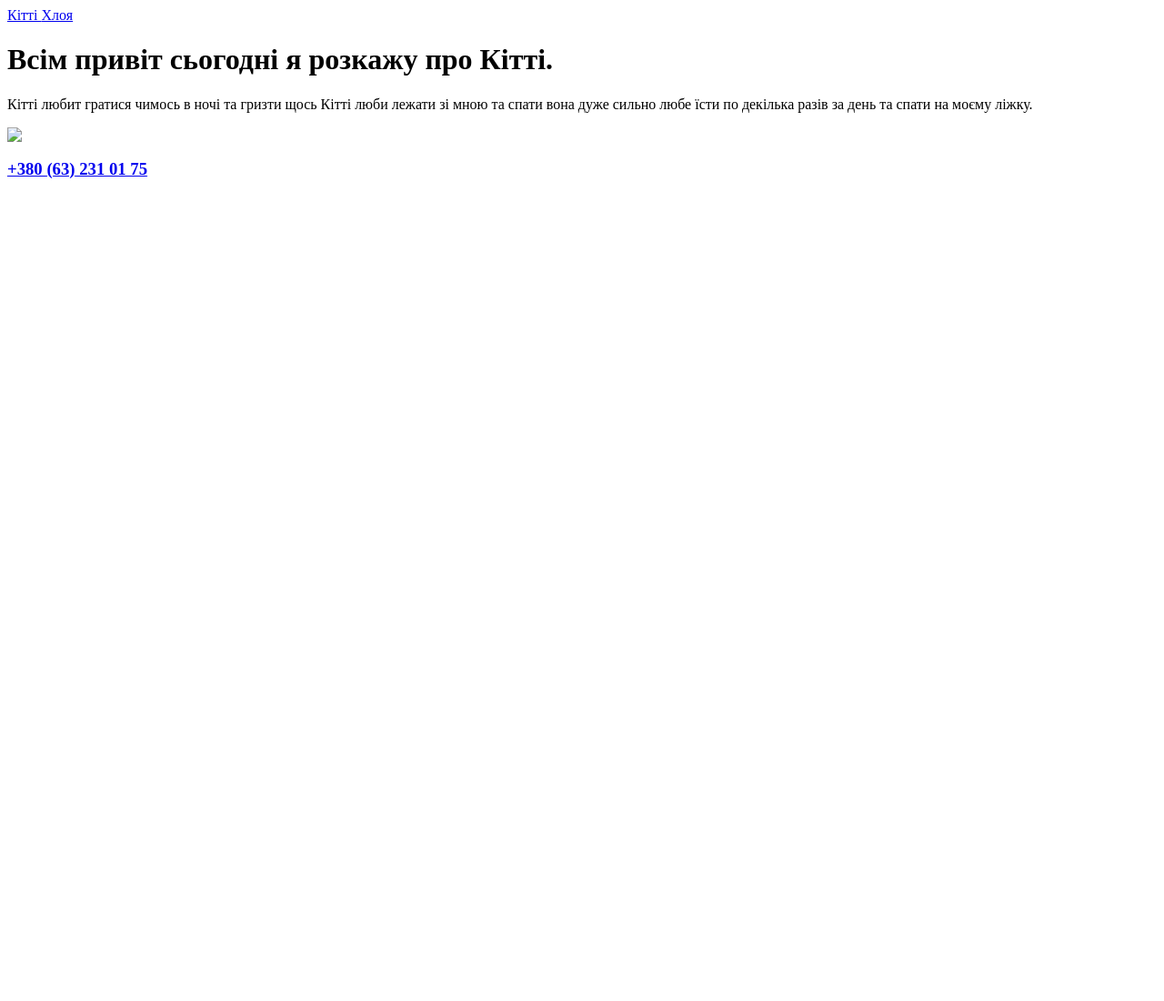
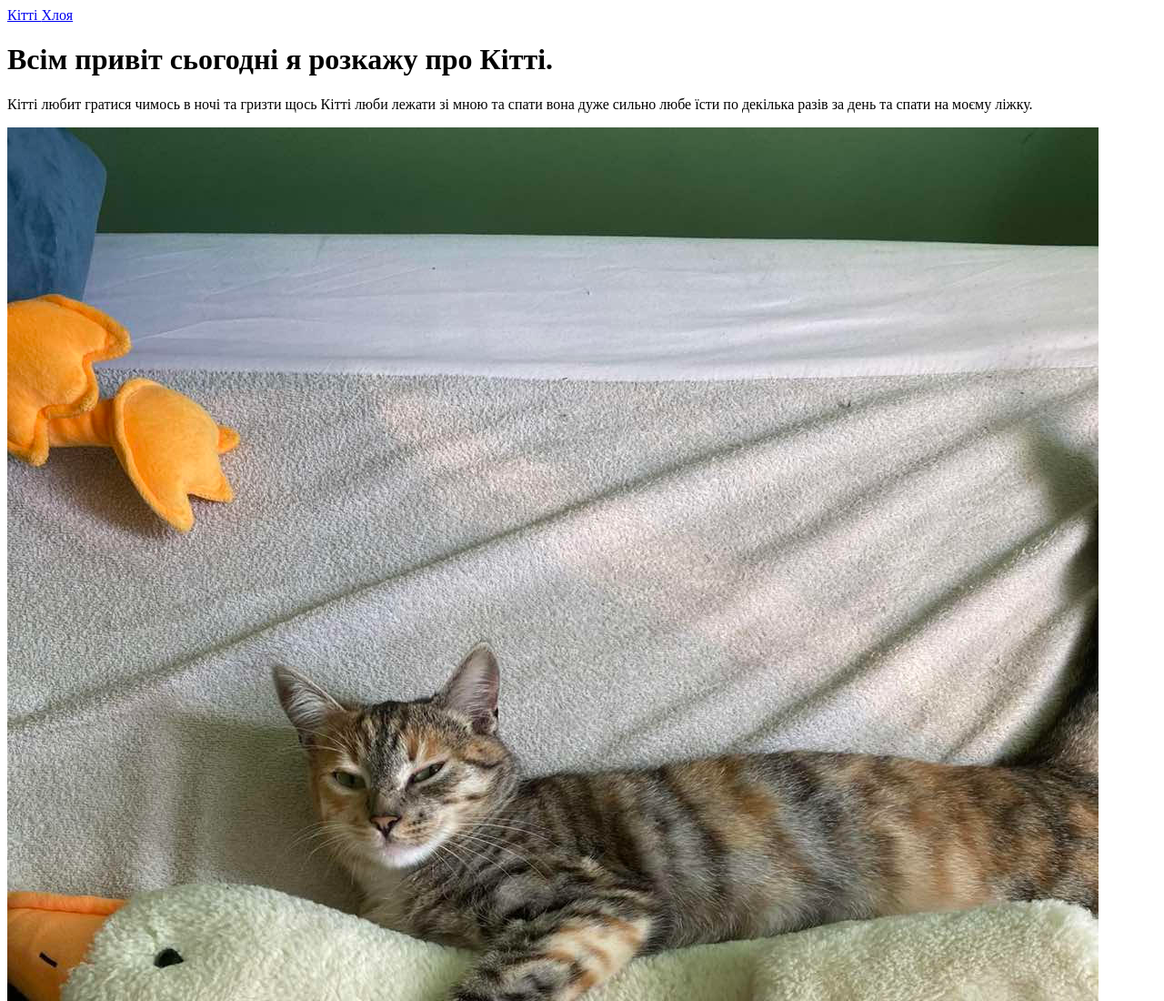
Before and after one commit to Darkness224/modul2, a plain HTML site: page index.html in a window 1280 px wide. Shown: the top 1100 px of the page at 91% size. Before the commit the page ends 800 px from the top, so only its background shows below. Drawn offline with Linux system fonts and the light colour scheme.

Commit message:
Update index.html

```diff
--- a/index.html
+++ b/index.html
@@ -12,7 +12,7 @@
     <main>
     <h1> Всім привіт сьогодні я розкажу про Кітті.</h1>
     <p> Кітті любит гратися чимось в ночі та гризти щось Кітті люби лежати зі мною та спати вона дуже сильно любе їсти по декілька разів за день та спати на моєму ліжку.</p>
-<img src="kitty.jpeg">
+<img src="kitty.jpg">
     </main>
     <footer>
    <a href="https://www.roblox.com/users/3720625572/profile?friendshipSourceType=PlayerSearch"> <h3> +380 (63) 231 01 75 </h3> </a>
```
